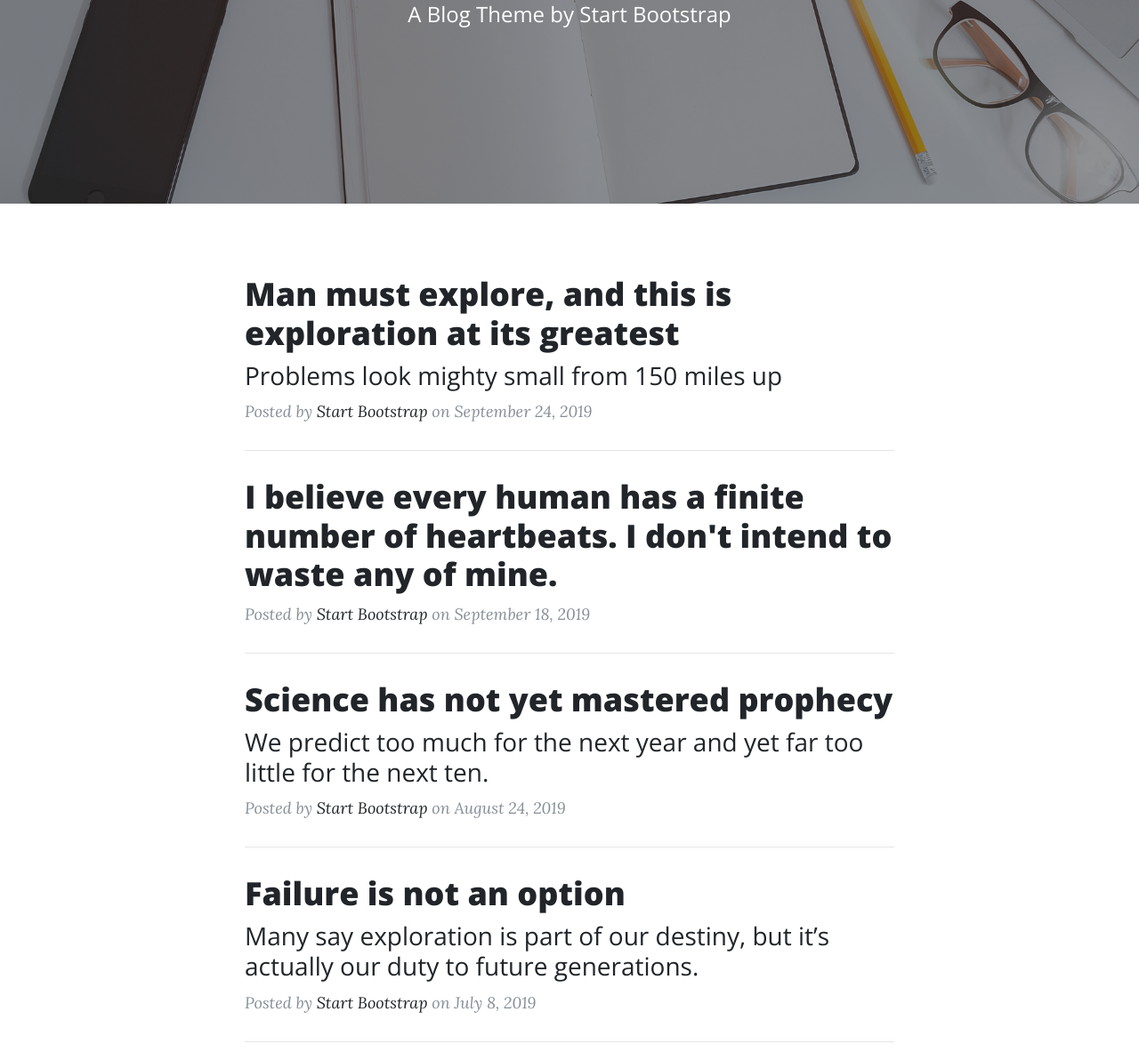
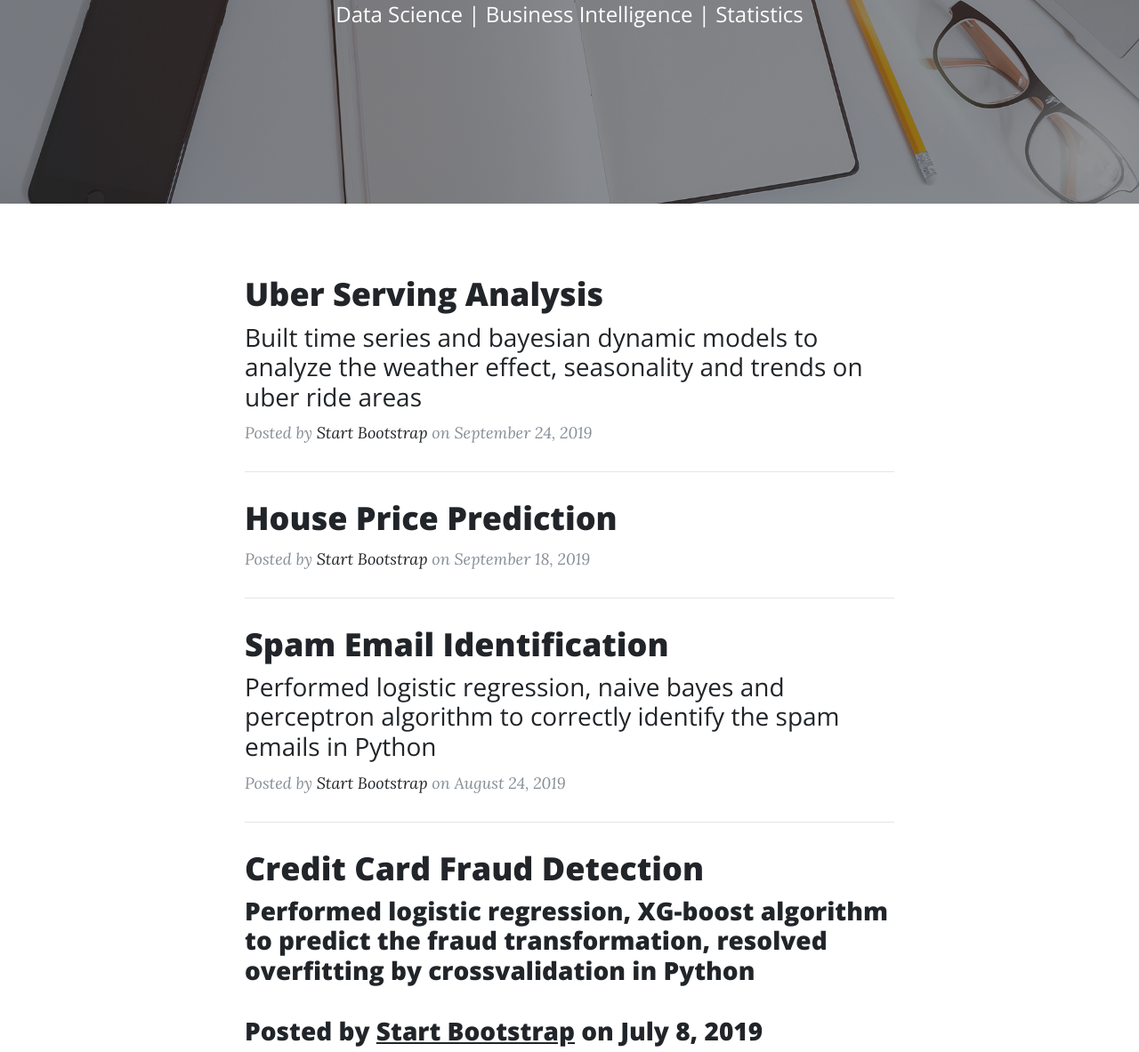
Before and after one commit to Youngstat/YihangJiang.github.io, a website: page index.html in a window 1280 px wide. Shown: the part 303-1486 px from the top of the page at 89% size. Drawn offline with nearby package versions, Linux system fonts and the light colour scheme.

Commit message:
Update index.html

```diff
--- a/index.html
+++ b/index.html
@@ -60,7 +60,7 @@
         <div class="col-lg-8 col-md-10 mx-auto">
           <div class="site-heading">
             <h1>Yihang Jiang</h1>
-            <span class="subheading">A Blog Theme by Start Bootstrap</span>
+            <span class="subheading">Data Science | Business Intelligence | Statistics</span>
           </div>
         </div>
       </div>
@@ -74,10 +74,10 @@
         <div class="post-preview">
           <a href="post.html">
             <h2 class="post-title">
-              Man must explore, and this is exploration at its greatest
+             Uber Serving Analysis
             </h2>
             <h3 class="post-subtitle">
-              Problems look mighty small from 150 miles up
+              Built time series and bayesian dynamic models to analyze the weather effect, seasonality and trends on uber ride areas
             </h3>
           </a>
           <p class="post-meta">Posted by
@@ -88,7 +88,7 @@
         <div class="post-preview">
           <a href="post.html">
             <h2 class="post-title">
-              I believe every human has a finite number of heartbeats. I don't intend to waste any of mine.
+              House Price Prediction
             </h2>
           </a>
           <p class="post-meta">Posted by
@@ -99,10 +99,10 @@
         <div class="post-preview">
           <a href="post.html">
             <h2 class="post-title">
-              Science has not yet mastered prophecy
+              Spam Email Identification
             </h2>
             <h3 class="post-subtitle">
-              We predict too much for the next year and yet far too little for the next ten.
+              Performed logistic regression, naive bayes and perceptron algorithm to correctly identify the spam emails in Python
             </h3>
           </a>
           <p class="post-meta">Posted by
@@ -113,11 +113,10 @@
         <div class="post-preview">
           <a href="post.html">
             <h2 class="post-title">
-              Failure is not an option
+              Credit Card Fraud Detection
             </h2>
             <h3 class="post-subtitle">
-              Many say exploration is part of our destiny, but it’s actually our duty to future generations.
-            </h3>
+              Performed logistic regression, XG-boost algorithm to predict the fraud transformation, resolved overfitting by crossvalidation in Python
           </a>
           <p class="post-meta">Posted by
             <a href="#">Start Bootstrap</a>
```
